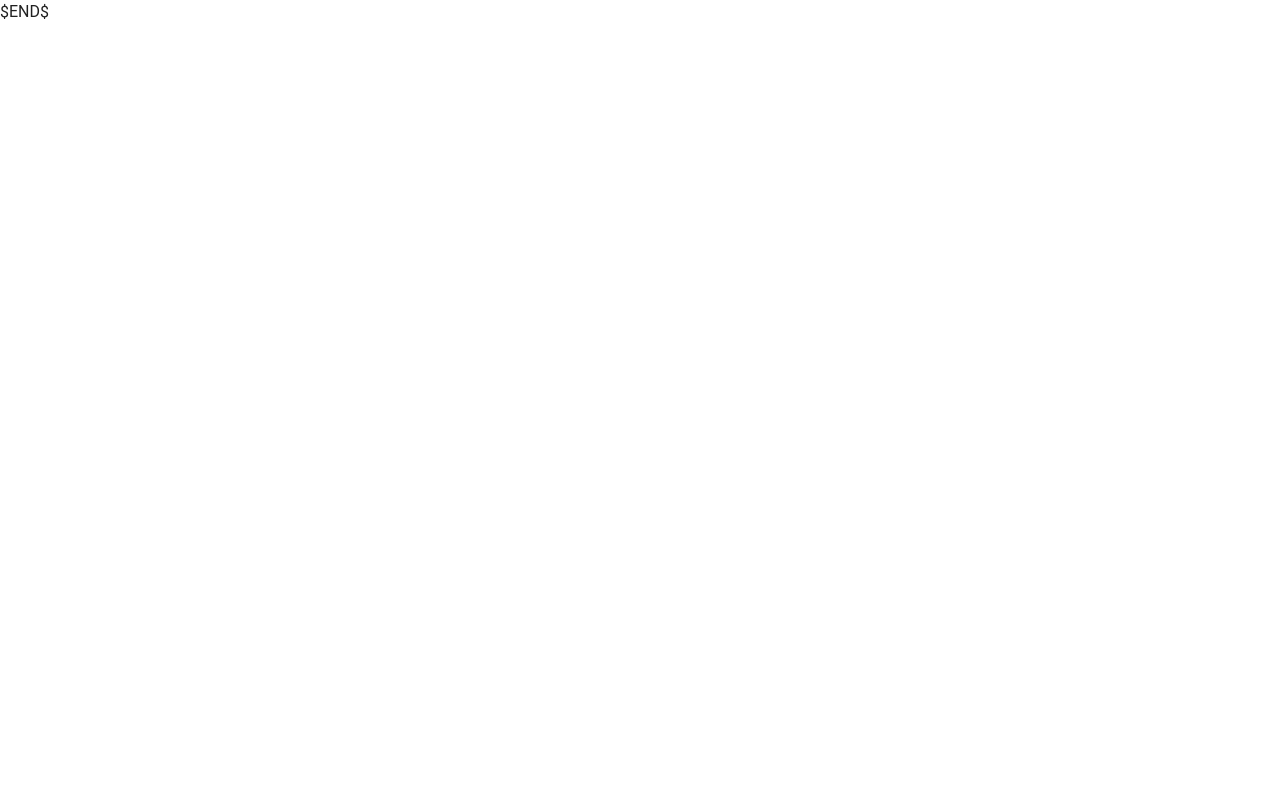
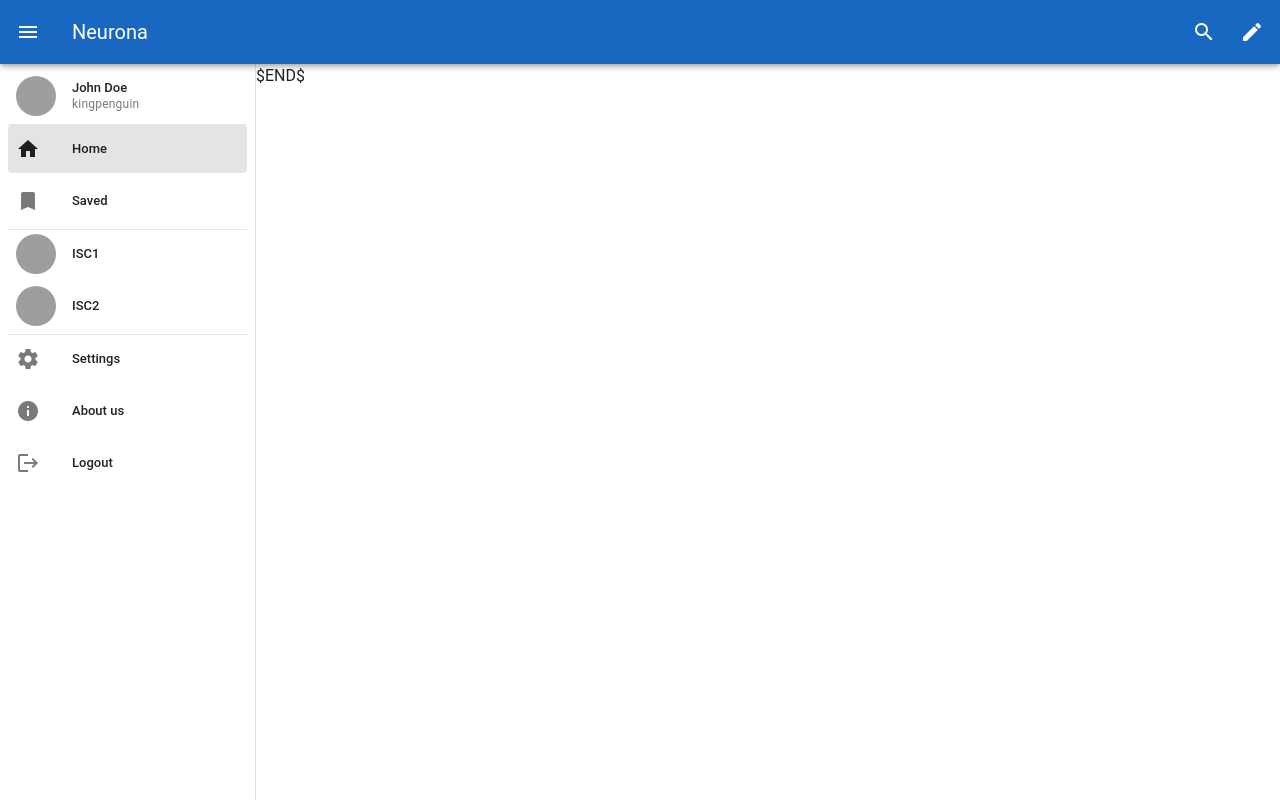
Before and after one commit to HE-Arc/neurona, a Vue app in the folder frontend/: page / in a window 1280 px wide. Built offline with nearby package versions, Linux system fonts and the light colour scheme; grey boxes are pictures that could not be loaded.

Commit message:
add navbar to app view

```diff
--- a/frontend/src/App.vue
+++ b/frontend/src/App.vue
@@ -1,5 +1,6 @@
 <template>
   <v-app>
+    <Navbar />
     <v-main>
       <router-view />
     </v-main>
@@ -8,4 +9,5 @@
 
 <script setup>
   //
+import Navbar from "@/components/Navbar.vue";
 </script>
```
